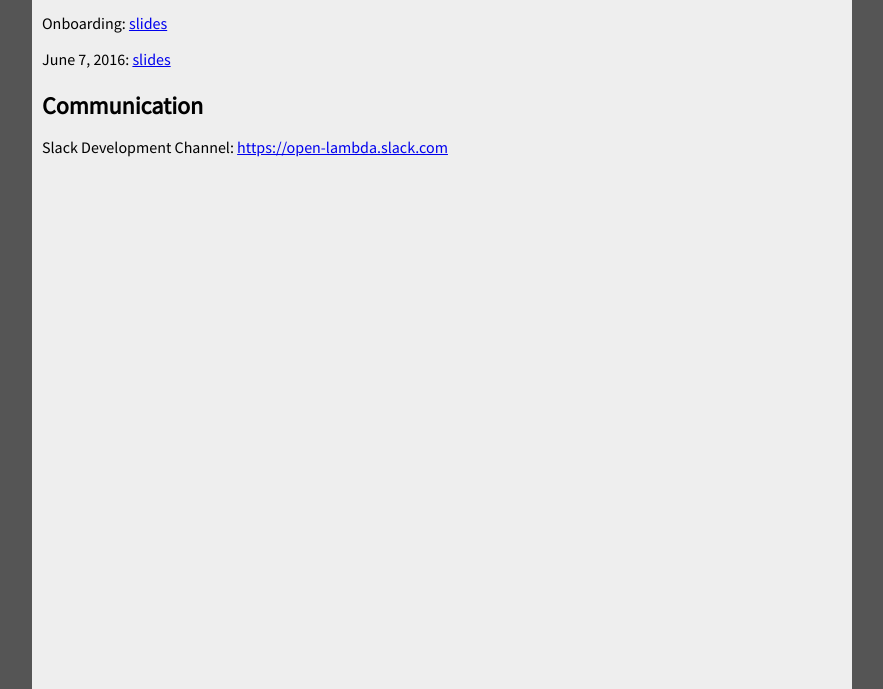
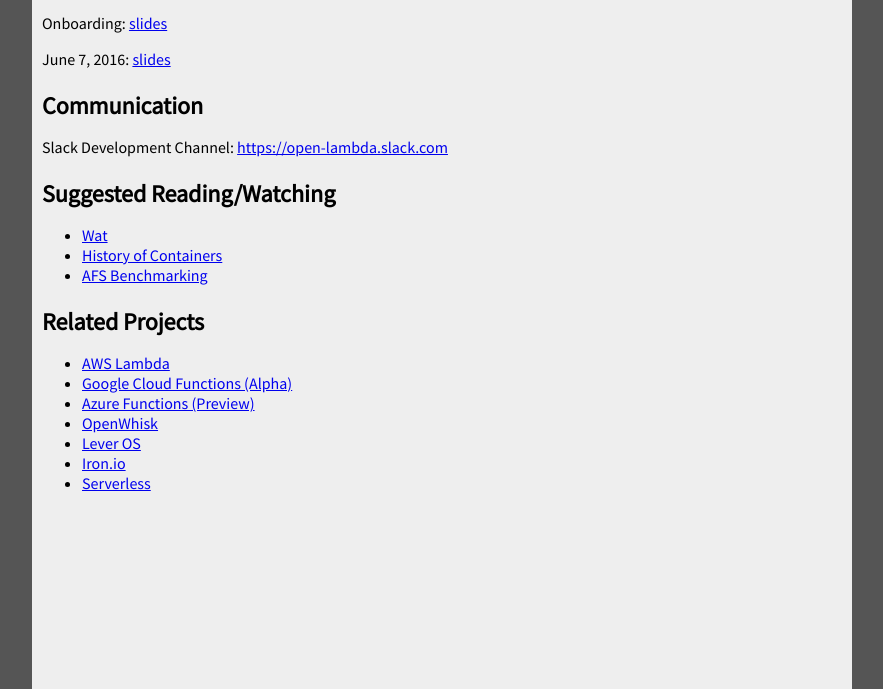
Before and after one commit to open-lambda/website, a plain HTML site: page s3/dev.htm in a window 1280 px wide. Shown: the part 131-820 px from the top of the page, without its empty margins (198-1081 px from the left). Drawn offline with Linux system fonts and the light colour scheme.

Commit message:
add links

```diff
--- a/s3/dev.htm
+++ b/s3/dev.htm
@@ -15,7 +15,29 @@
 
       <div class="section">Communication</div>
 
-      <p>Slack Development Channel: <a href="https://open-lambda.slack.com">https://open-lambda.slack.com</p>
+      <p>Slack Development Channel: <a href="https://open-lambda.slack.com">https://open-lambda.slack.com</a></p>
+
+      <div class="section">Suggested Reading/Watching</div>
+
+      <ul>
+	<li><a href="https://www.destroyallsoftware.com/talks/wat">Wat</a>
+	<li><a href="https://www.youtube.com/watch?v=hgN8pCMLI2U">History of Containers</a>
+	<li><a href="http://www.cs.cmu.edu/~coda/docdir/s11.pdf">AFS Benchmarking</a>
+
+      </ul>
+
+      <div class="section">Related Projects</div>
+      <ul>
+	<li><a href="https://aws.amazon.com/lambda/">AWS Lambda</a>
+	<li><a href="https://cloud.google.com/functions/">Google Cloud
+	Functions (Alpha)</a>
+	<li><a href="https://azure.microsoft.com/en-us/services/functions/">Azure
+	    Functions (Preview)</a>
+	<li><a href="https://developer.ibm.com/openwhisk/">OpenWhisk</a>
+	<li><a href="https://leveros.readme.io/">Lever OS</a>
+	<li><a href="https://www.iron.io/">Iron.io</a>
+	<li><a href="http://serverless.com/">Serverless</a>
+      </ul>
 
     </div>
   </body>
```
